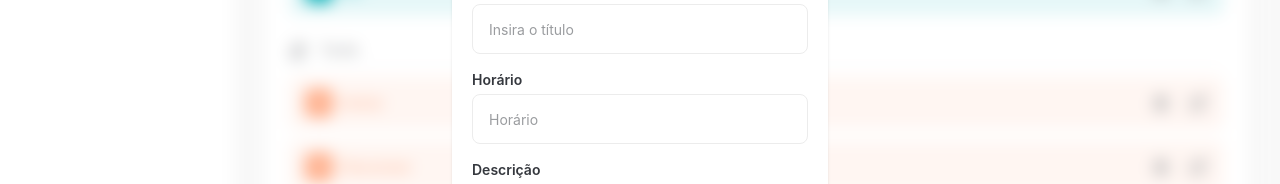
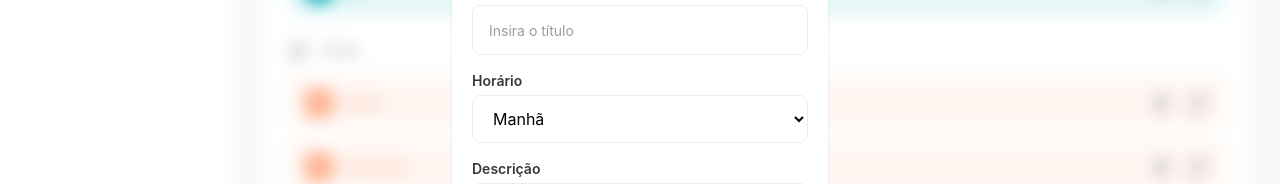
Before and after one commit to EduhBaumt/React-task-manager, a React (Vite) app: page / in a window 1280 px wide. Both pictures are taken after a click on the button "Nova Tarefa". Shown: the part 303-487 px from the top of the page. Built offline with nearby package versions, Linux system fonts and the light colour scheme.

Commit message:
feat: add InputLabel component

```diff
--- a/src/components/AddTaskDialog.jsx
+++ b/src/components/AddTaskDialog.jsx
@@ -6,6 +6,7 @@
 
 import Button from "./Button";
 import Input from "./Input";
+import InputLabel from "./InputLabel";
 
 const AddTaskDialog = ({ isOpen, handleClose }) => {
   const nodeRef = useRef();
@@ -38,7 +39,19 @@
                   label="Título"
                   id="title"
                 />
-                <Input placeholder="Horário" label="Horário" id="time" />
+
+                <div className="flex flex-col gap-1 text-left">
+                  <InputLabel htmlFor="time">Horário</InputLabel>
+                  <select
+                    id="time"
+                    className="rounded-lg border border-solid border-[#ECECEC] px-4 py-3 outline-[#00ADB5] placeholder:text-sm placeholder:text-[#9a9c9f]"
+                  >
+                    <option value="morning">Manhã</option>
+                    <option value="afternoon">Tarde</option>
+                    <option value="evening">Noite</option>
+                  </select>
+                </div>
+
                 <Input
                   placeholder="Descreva a tarefa"
                   label="Descrição"
--- a/src/components/Input.jsx
+++ b/src/components/Input.jsx
@@ -1,9 +1,9 @@
+import InputLabel from "./InputLabel";
+
 const Input = ({ label, ...rest }) => {
   return (
     <div className="flex flex-col space-y-1 text-left">
-      <label className="text-sm font-semibold text-[#35383e]" htmlFor="">
-        {label}
-      </label>
+      <InputLabel htmlFor={rest.id}>{label}</InputLabel>
       <input
         className="rounded-lg border border-solid border-[#ECECEC] px-4 py-3 outline-[#00ADB5] placeholder:text-sm placeholder:text-[#9a9c9f]"
         {...rest}
--- /dev/null
+++ b/src/components/InputLabel.jsx
@@ -0,0 +1,9 @@
+const InputLabel = (props) => {
+  return (
+    <label className="text-sm font-semibold text-[#35383e]" {...props}>
+      {props.children}
+    </label>
+  );
+};
+
+export default InputLabel;
```
